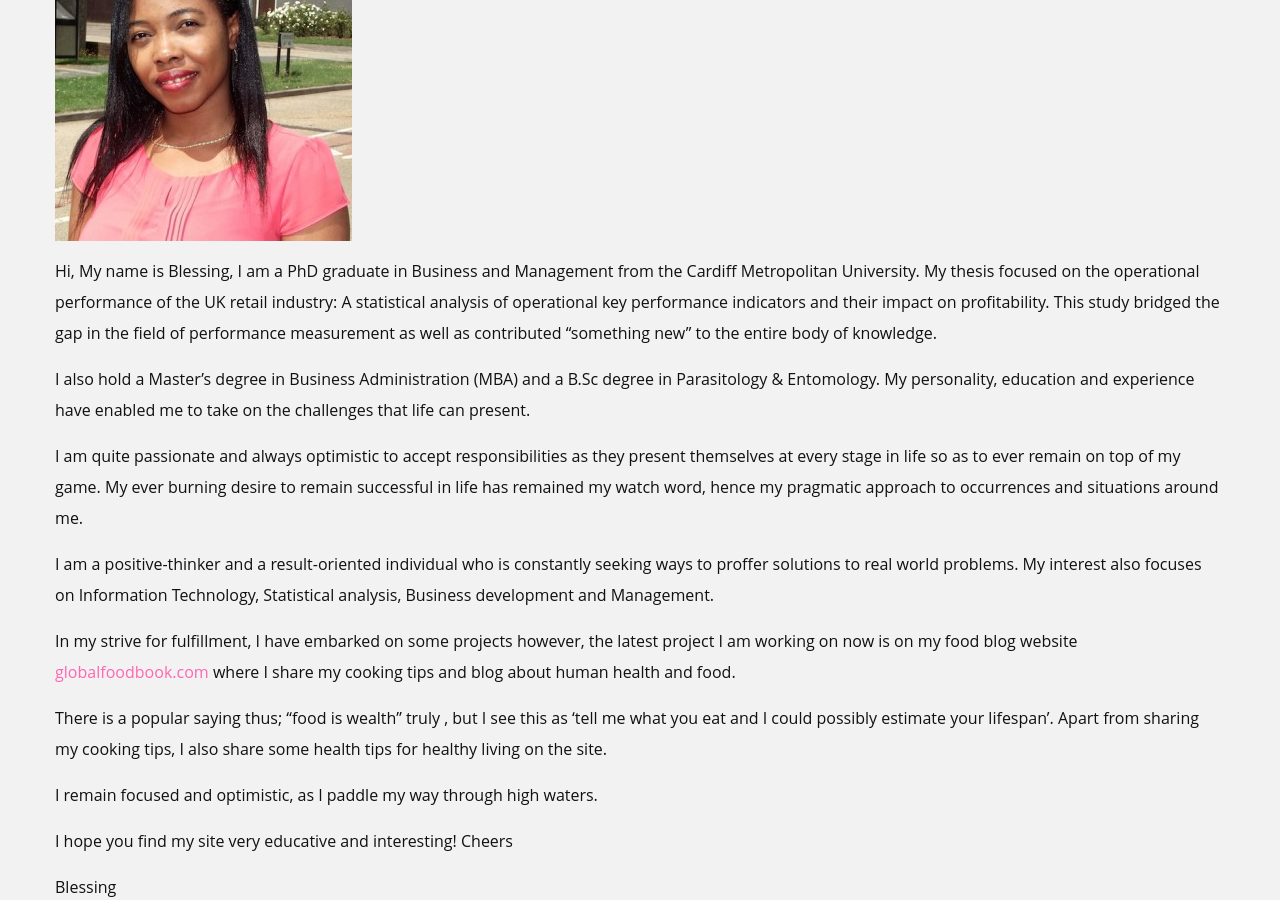
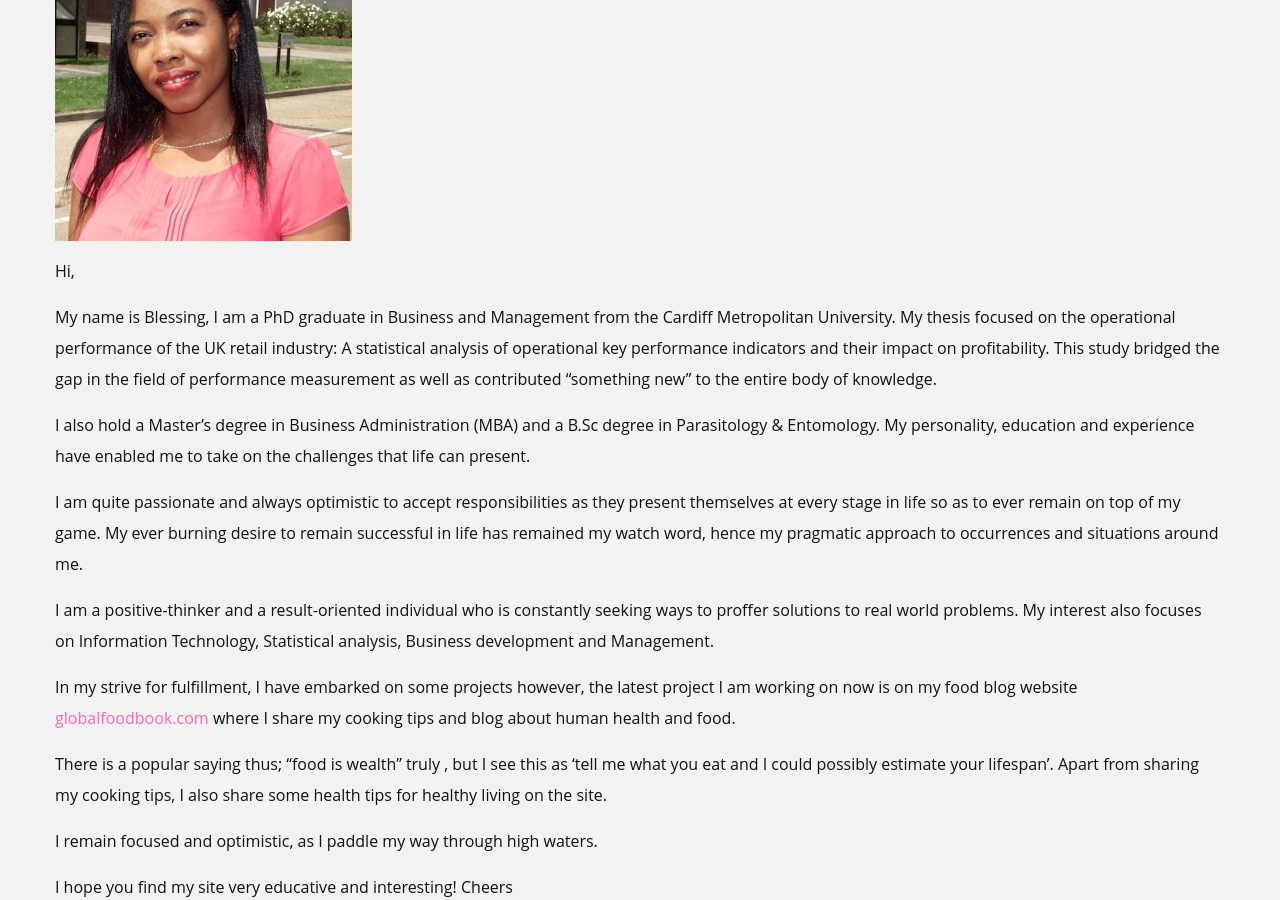
Before and after one commit to blessingokpala/blessingokpala.com, a Jekyll site: the page built from about.md, in a window 1280 px wide and 900 px high, scrolled down 454 px. Built offline with Jekyll 4.4.1, drawn with Linux system fonts in a browser that asks for light colours; nearby versions of some CDN libraries.

Commit message:
rebuilding site Tue  4 Feb 2020 15:13:18 GMT

```diff
--- a/about.md
+++ b/about.md
@@ -6,7 +6,7 @@ permalink: /about/
 
 ![Blessing Okpala](/img/me.jpg)
 
-Hi,
+<p>Hi,</p>
 My name is Blessing, I am a PhD graduate in Business and Management from the Cardiff Metropolitan University. My thesis focused on the operational performance of the UK retail industry: A statistical analysis of operational key performance indicators and their impact on profitability. This study bridged the gap in the field of performance measurement as well as contributed "something new" to the entire body of knowledge.
 
 I also hold a Master’s degree in Business Administration (MBA) and a B.Sc degree in Parasitology & Entomology. My personality, education and experience have enabled me to take on the challenges that life can present.
```
Also changed, not shown: 4 other files.
